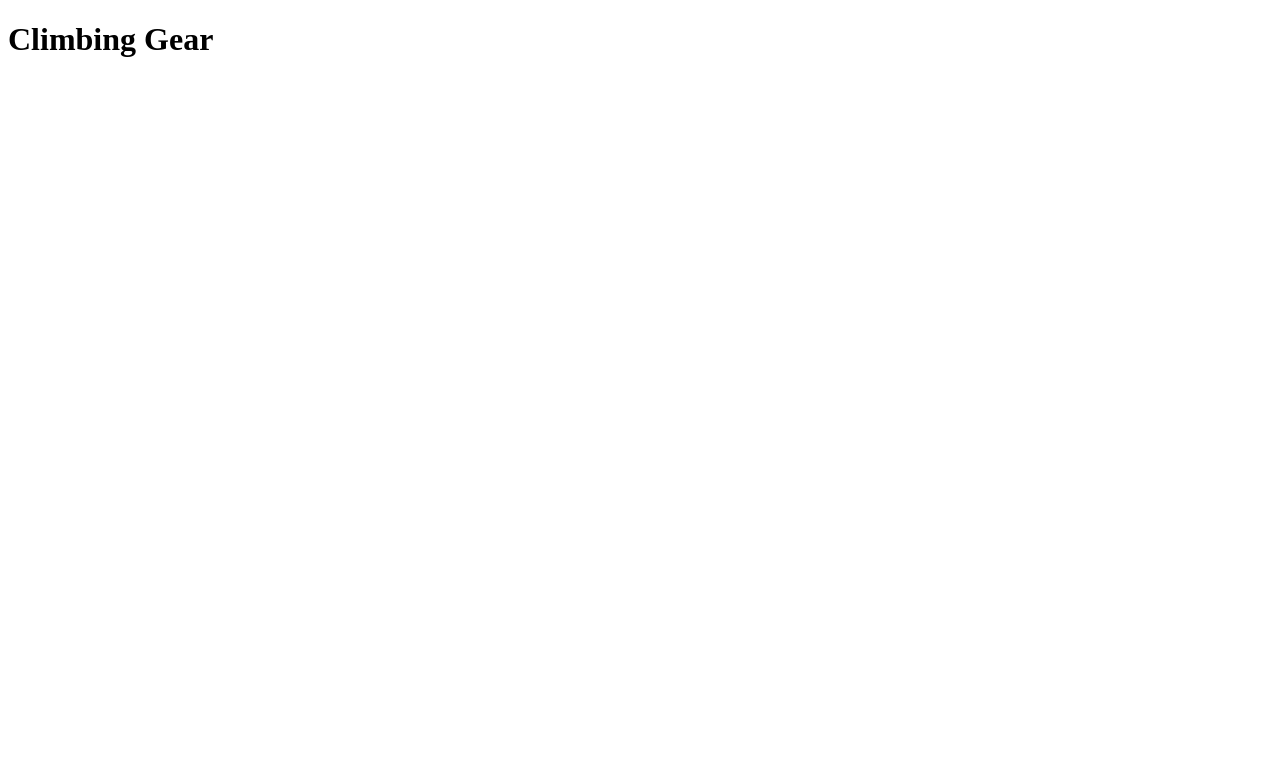
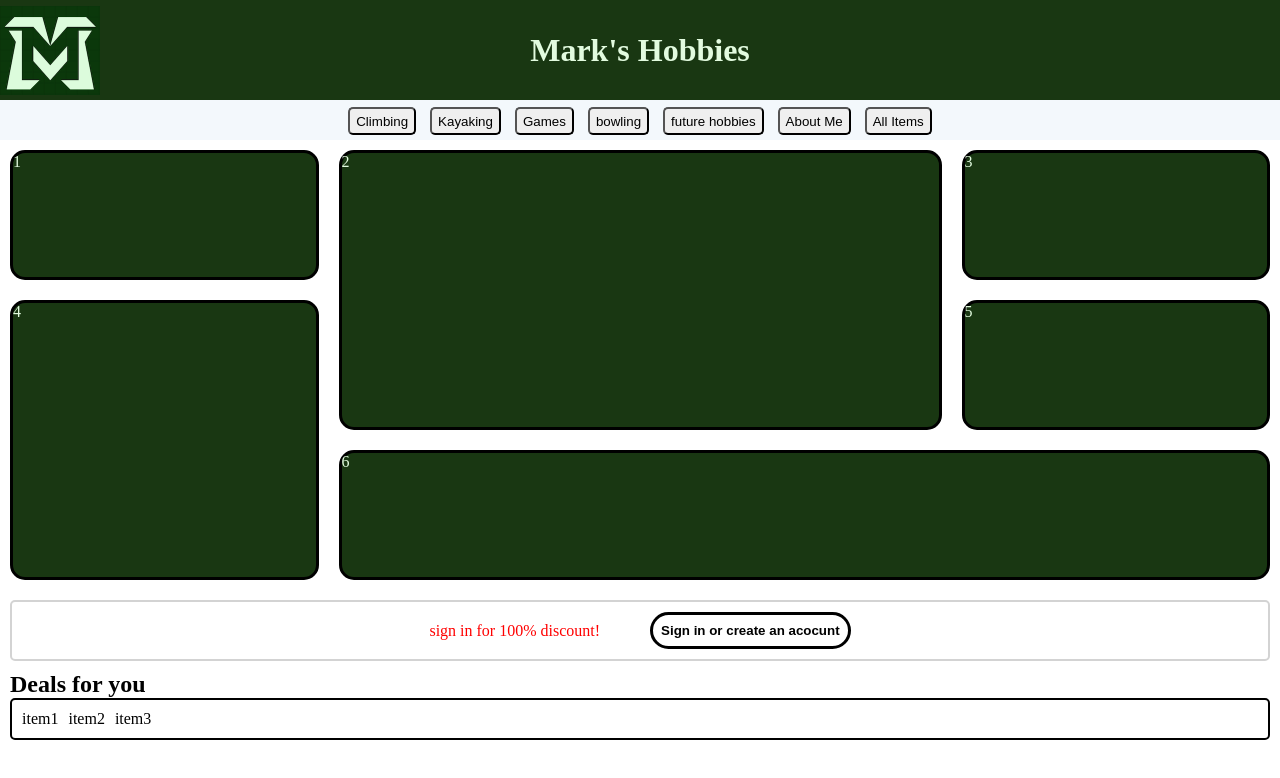
Before and after one commit to pernix25/Ecommerce, a plain HTML site: page index.html in a window 1280 px wide. Drawn offline with Linux system fonts and the light colour scheme.

Commit message:
added picture grid for items to be showcase, added sign in bar, and started deals fo ryou section

```diff
--- a/css/main.css
+++ b/css/main.css
@@ -0,0 +1,150 @@
+:root {
+    --textColor: white;
+    --mainColor: rgb(25,55,18);
+    --lightMainColor: rgb(226,251,223);
+    --lightgray: rgb(243,248,252);
+    --desktopMargin: 20px;
+    --phoneMargin: 10px
+}
+* {
+    margin: 0px;
+}
+
+/* Desktop CSS */
+header {
+    color: var(--lightMainColor);
+    position: relative;
+    display: flex;
+    justify-content: center;
+    align-items: center;
+    background-color: rgb(25, 55, 18);
+    width: 100%;
+    height: 100px;
+}
+body {
+    display: flex;
+    flex-direction: column;
+    justify-content: center;
+    align-items: center;
+    width: 100%;
+}
+nav {
+    display: flex;
+    justify-content: center;
+    background-color: var(--lightgray);
+    width: 100%;
+    height: 40px;
+}
+main {
+    width: 100%;
+}
+h1 {
+    z-index: 2;
+}
+
+nav button {
+    height: 70%;
+    margin: 7px;
+    border-radius: 5px;
+}
+nav button:hover {
+    cursor: pointer;
+}
+
+#pictureGrid {
+    display: grid;
+    grid-template-columns: auto auto auto auto;
+    grid-template-rows: repeat(3, 150px);
+    width: 100%;
+}
+#pictureGrid * {
+    color: var(--lightMainColor);
+}
+#logo {
+    position: absolute;
+    width: 100px;
+    left: 0px;
+    z-index: 1;
+}
+#item2 {
+    grid-column: span 2;
+    grid-row: span 2;
+}
+#item4 {
+    grid-row: span 2;
+}
+#item6 {
+    grid-column: span 3;
+}
+#signInBar {
+    display: flex;
+    justify-content: center;
+    align-items: center;
+    border: 2px solid lightgray;
+    margin: 10px;
+    border-radius: 5px;
+    padding: 10px;
+    gap: 50px;
+}
+#signInBar button {
+    border: solid black;
+    background-color: white;
+    border-radius: 45px;
+    padding: 8px;
+    box-sizing: border-box;
+    outline: none;
+}
+#signInBar button:hover {
+    outline: 1px solid black;
+    box-sizing: border-box;
+    border-radius: 45px;
+    cursor: pointer;
+}
+#signInBar p {
+    color: red;
+    text-align: center;
+}
+#store {
+    margin: 10px;
+}
+#dealsSlider {
+    border: 2px solid black;
+    border-radius: 5px;
+    padding: 10px;
+    display: flex;
+    gap: 10px;
+}
+
+.gridImage {
+    border-radius: 15px;
+    margin: 10px;
+    background-color: var(--mainColor);
+    border: 3px solid black;
+}
+
+/* Phone CSS */
+@media only screen and (max-width: 600px) {
+    h1 {
+        padding-left: 50px;
+    }
+    nav {
+        display: none;
+    }
+
+    #pictureGrid {
+        grid-template-columns: 1fr 1fr;
+        grid-template-rows: repeat(2, 200px);
+    }
+    #item2 {
+        grid-row: span 1;
+    }
+    #item3 {
+        display: none;
+    }
+    #item4 {
+        display: none;
+    }
+    #item5 {
+        display: none;
+    }
+}
--- a/index.html
+++ b/index.html
@@ -2,8 +2,50 @@
 <html lang="en">
     <head>
         <title>Marks Ecommerce Store</title>
+        <link rel="stylesheet" href="/css/main.css">
+        <meta name="viewport" content="width=device-width, initial-scale=1">
     </head>
     <body>
-        <h1>Climbing Gear</h1>
+        <header>
+            <link rel="icon" href="/imgs/mLogo.png" type="image/x-icon">
+            <img id="logo" src="/imgs/mLogo.png" alt="logo">
+            <h1>Mark's Hobbies</h1>
+        </header>
+        <nav>
+            <button>Climbing</button>
+            <button>Kayaking</button>
+            <button>Games</button>
+            <button>bowling</button>
+            <button>future hobbies</button>
+            <button>About Me</button>
+            <button>All Items</button>
+        </nav>
+        <main>
+            <div id="pictureGrid">
+                <div id="item1" class="gridImage">1</div>
+                <div id="item2" class="gridImage">2</div>
+                <div id="item3" class="gridImage">3</div>
+                <div id="item4" class="gridImage">4</div>
+                <div id="item5" class="gridImage">5</div>
+                <div id="item6" class="gridImage">6</div>
+            </div>
+            <div id="signInBar">
+                <p>sign in for 100% discount!</p>
+                <button><strong>Sign in or create an acocunt</strong></button>
+            </div>
+            <div id="store">
+                <h2>Deals for you</h2>
+                <div id="dealsSlider">
+                    <div>item1</div>
+                    <div>item2</div>
+                    <div>item3</div>
+                </div>
+            </div>
+        </main>
+        <footer>
+
+        </footer>
+
+        <script src="/js/main.js"></script>
     </body>
 </html>
```
Also changed, not shown: imgs/mLogo.png (added), 1 other file.
